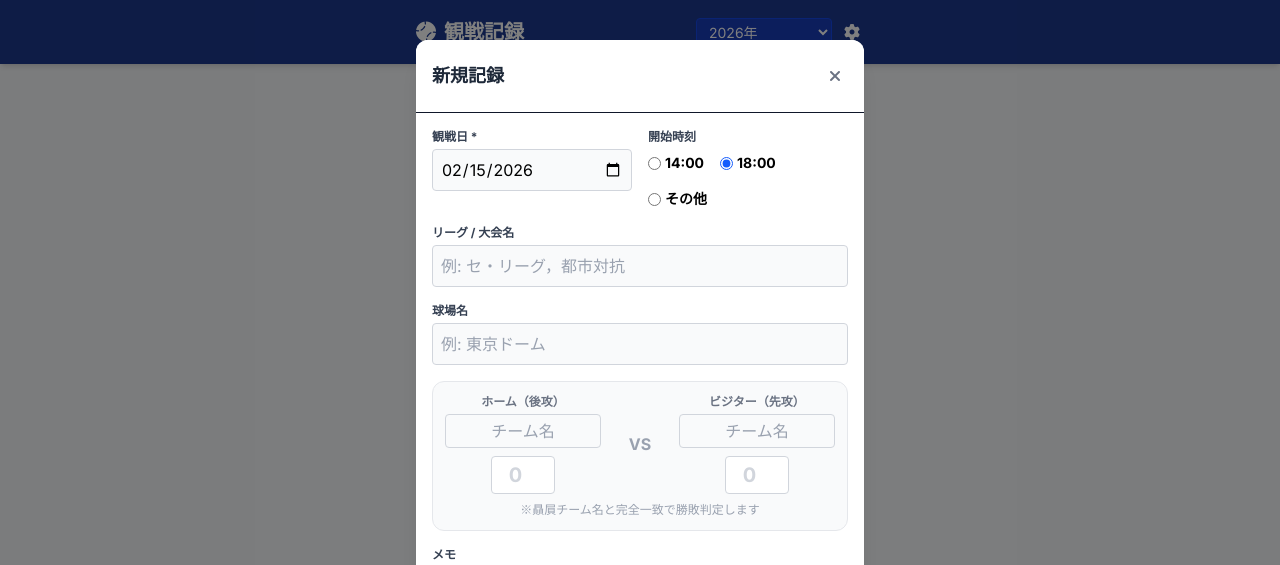
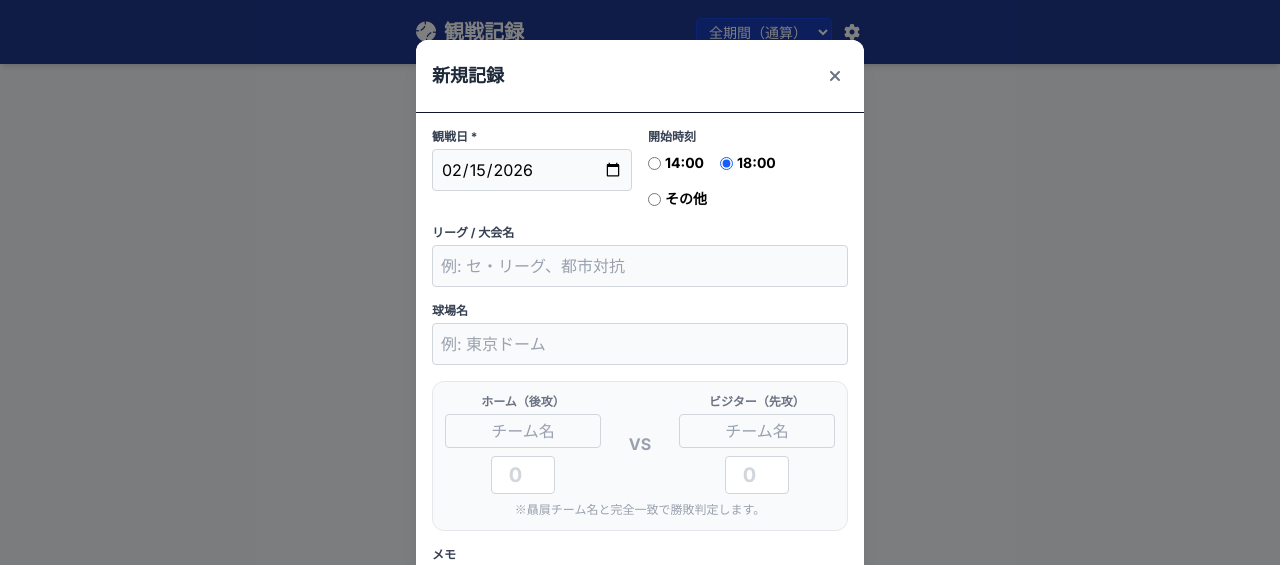
Before and after one commit to haruto5100/baseball-diary, a Next.js app: page / in a window 1280 px wide. Both pictures are taken after a click on the button 1228 px from the left and 748 px from the top of the page. Shown: the top 565 px of the page. Built offline with nearby package versions, Linux system fonts and the light colour scheme.

Commit message:
Change some issues

```diff
--- a/src/app/page.tsx
+++ b/src/app/page.tsx
@@ -20,7 +20,7 @@ export default function Home() {
   const [games, setGames] = useLocalStorage<GameRecord[]>("baseball-diary-games", initialGames);
   const [settings, setSettings] = useLocalStorage<AppSettings>("baseball-diary-settings", { favoriteTeam: "" });
 
-  const [selectedYear, setSelectedYear] = useState<string>(new Date().getFullYear().toString());
+  const [selectedYear, setSelectedYear] = useState<string>("all");
 
   // Modal States
   const [modalMode, setModalMode] = useState<"new" | "edit" | null>(null);
@@ -220,8 +220,9 @@ export default function Home() {
               />
             ))
           ) : (
-            <div className="text-center py-10 text-gray-500">
-              記録がありません．<br />右下のボタンから追加してください．
+            <div className="text-center text-gray-500 mt-20">
+              <p>記録がありません。</p>
+              <p className="text-sm mt-2">右下のボタンから追加してください。</p>
             </div>
           )}
         </div>
--- a/src/components/GameCard.tsx
+++ b/src/components/GameCard.tsx
@@ -41,7 +41,7 @@ export function GameCard({ game, favoriteTeam, onClick }: GameCardProps) {
     };
 
     const dateObj = new Date(game.date);
-    const dateStr = `${dateObj.getMonth() + 1}/${dateObj.getDate()}`;
+    const dateStr = game.date.replace(/-/g, '/');
     const dayStr = ['日', '月', '火', '水', '木', '金', '土'][dateObj.getDay() || 0] || '日';
 
     return (
--- a/src/components/GameForm.tsx
+++ b/src/components/GameForm.tsx
@@ -108,7 +108,7 @@ export function GameForm({ initialValues, onSubmit, onCancel, isEdit, onDelete }
                     <label className="block text-xs font-bold text-gray-700 mb-1">リーグ / 大会名</label>
                     <input
                         list="leagueOptions"
-                        placeholder="例: セ・リーグ，都市対抗"
+                        placeholder="例: セ・リーグ、都市対抗"
                         className="w-full bg-gray-50 border border-gray-300 rounded p-2 text-base text-black outline-none focus:border-blue-500 focus:ring-1 focus:ring-blue-500 placeholder-gray-400"
                         {...register("league")}
                     />
@@ -143,6 +143,7 @@ export function GameForm({ initialValues, onSubmit, onCancel, isEdit, onDelete }
                             />
                             <input
                                 type="number"
+                                min={0}
                                 placeholder="0"
                                 className="w-16 text-center text-xl font-bold border border-gray-300 rounded p-1 outline-none focus:border-blue-500 mx-auto block placeholder-gray-300 bg-white text-black"
                                 {...register("homeScore")}
@@ -160,13 +161,14 @@ export function GameForm({ initialValues, onSubmit, onCancel, isEdit, onDelete }
                             />
                             <input
                                 type="number"
+                                min={0}
                                 placeholder="0"
                                 className="w-16 text-center text-xl font-bold border border-gray-300 rounded p-1 outline-none focus:border-blue-500 mx-auto block placeholder-gray-300 bg-white text-black"
                                 {...register("visitorScore")}
                             />
                         </div>
                     </div>
-                    <p className="text-center text-xs text-gray-400 mt-1">※贔屓チーム名と完全一致で勝敗判定します</p>
+                    <p className="text-center text-xs text-gray-400 mt-1">※贔屓チーム名と完全一致で勝敗判定します。</p>
                 </div>
 
                 <div>
--- a/src/components/SettingsModal.tsx
+++ b/src/components/SettingsModal.tsx
@@ -41,7 +41,7 @@ export function SettingsModal({ isOpen, onClose, initialTeam, onSave }: Settings
                         className="w-full bg-gray-50 border border-gray-300 rounded p-2 text-black outline-none focus:border-blue-500"
                         {...register("favoriteTeam")}
                     />
-                    <p className="text-xs text-gray-500 mt-1">※記録時のチーム名と完全に一致させてください．</p>
+                    <p className="text-xs text-gray-500 mt-1">※記録時のチーム名と完全に一致させてください。</p>
                 </div>
 
                 <div className="flex justify-end space-x-3">
```
